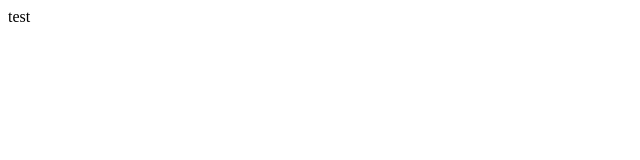
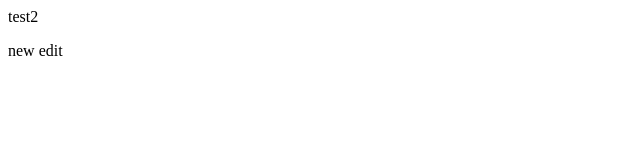
Before and after one commit to margor666/temp, a plain HTML site: page index.html in a window 1280 px wide. Shown: the full height of the page, 0-640 px from the left. Drawn offline with Linux system fonts and the light colour scheme.

Commit message:
first commit

```diff
--- a/index.html
+++ b/index.html
@@ -5,6 +5,7 @@
     <title>test</title>
 </head>
 <body>
-    <header>test</header>
+    <header>test2</header>
+    <p>new edit</p>
 </body>
 </html>
```
